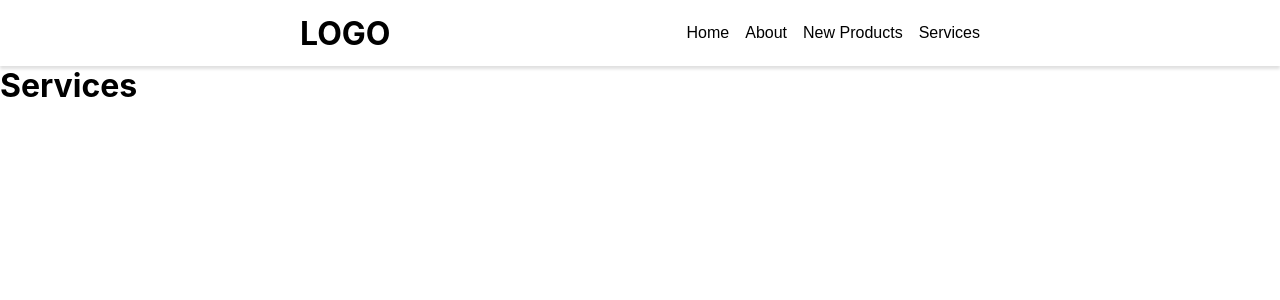
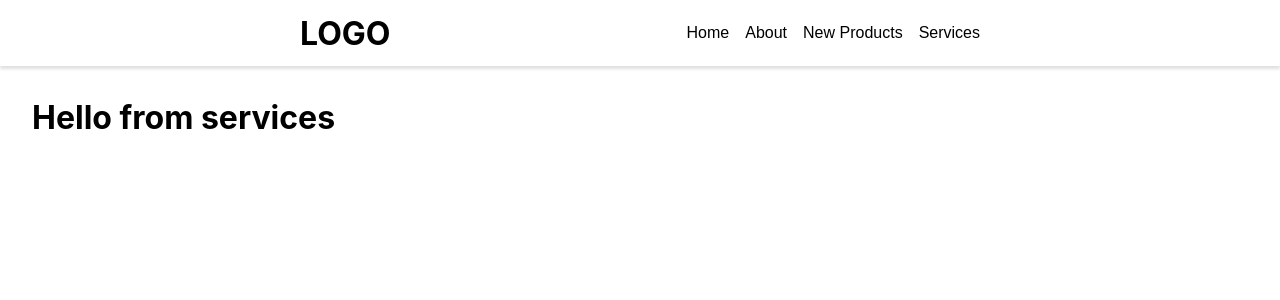
Before and after one commit to yanmoenaing118/deep-nextjs, a Next.js app: page /services in a window 1280 px wide. Shown: the top 300 px of the page. Built offline with nearby package versions, Linux system fonts and the light colour scheme.

Commit message:
v0.0.4 services.js

```diff
--- a/pages/services.js
+++ b/pages/services.js
@@ -1,11 +1,20 @@
 export default function Services({ b }) {
-    return <h1>Services</h1>
+  return (
+    <div>
+      <h1>Hello from services</h1>
+      <style jsx>{`
+        div {
+          padding: 2em;
+        }
+      `}</style>
+    </div>
+  );
 }
 
 export async function getServerSideProps() {
-    return {
-        props: {
-            b: "v0.0.2"
-        }
-    }
+  return {
+    props: {
+      b: "v0.0.2",
+    },
+  };
 }
```
